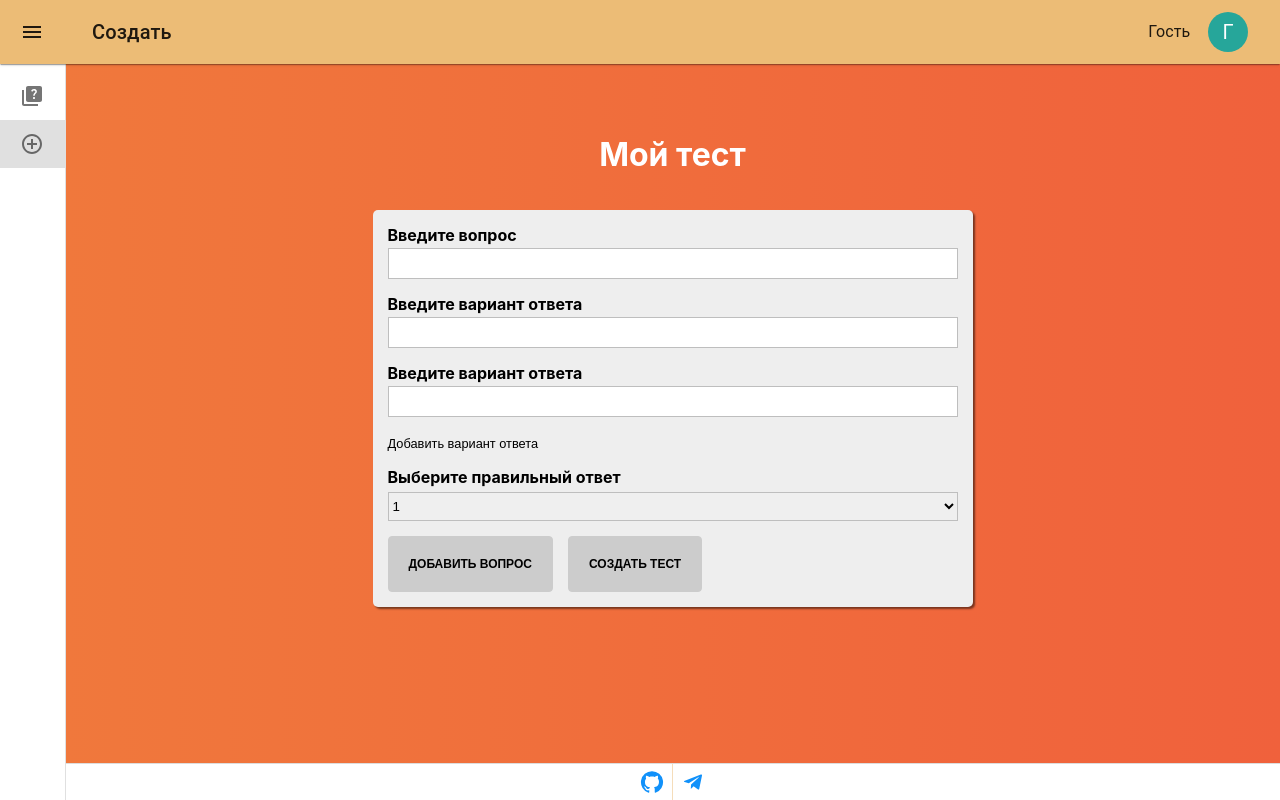
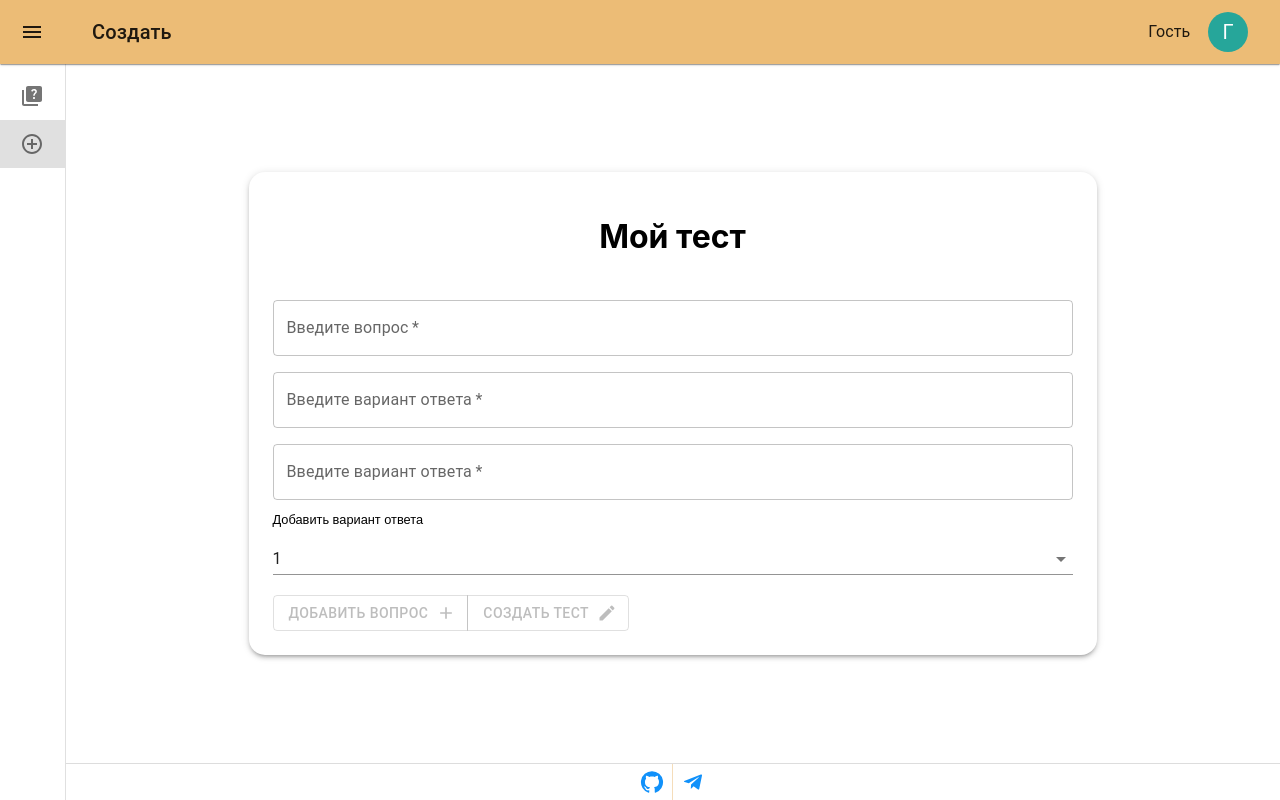
Before and after one commit to Mayamee/react-quiz, a React (Create React App) app: page /create in a window 1280 px wide. Built offline with nearby package versions, Linux system fonts and the light colour scheme.

Commit message:
add mui components

```diff
--- a/src/components/UI/TouchInput/TouchInput.module.scss
+++ b/src/components/UI/TouchInput/TouchInput.module.scss
@@ -12,7 +12,7 @@ textarea {
   padding: 0 0 5px 0;
   font-family: inherit;
   font-weight: inherit;
-  color: #fff;
+  color: rgb(0, 0, 0);
   font-size: 2rem;
   text-align: center;
   background-color: transparent;
--- a/src/containers/QuizCreator/QuizCreator.jsx
+++ b/src/containers/QuizCreator/QuizCreator.jsx
@@ -1,19 +1,20 @@
 import { connect } from "react-redux";
-import classes from "./QuizCreator.module.scss";
-import Button from "../../components/UI/Button/Button";
+import { Button as MuiButton, ButtonGroup } from "@mui/material";
 import TouchInput from "../../components/UI/TouchInput/TouchInput";
-import Input from "../../components/UI/Input/Input";
-import Select from "../../components/UI/Select/Select";
+import { NativeSelect as MuiSelect, Paper, TextField } from "@mui/material";
 import {
   addQuestionToQuiz,
   createQuiz,
 } from "../../store/actions/createQuizAction";
 import AppendButton from "../../components/UI/AppendButton/AppendButton";
-import { Validation } from "../../validation/_Validation";
 import { required } from "../../validation/ruleCreator";
-import { validateFormFields } from "../../helpers/valid";
 import { createValidationInputField } from "../../helpers/formInputCreator";
 import { useState } from "react";
+import PageContainer from "../../components/UI/styled/PageContainer/PageContainer";
+import { useTheme } from "@emotion/react";
+import { Add, Create } from "@mui/icons-material";
+import { validate } from "../../validation/validate";
+import { useEffect } from "react";
 
 const initForm = () => [
   createValidationInputField("Введите вопрос", required()),
@@ -22,6 +23,7 @@ const initForm = () => [
 ];
 
 const QuizCreator = ({ quiz, addQuestionToQuiz, createQuiz }) => {
+  const theme = useTheme();
   const [isFormValid, setFormValid] = useState(false);
   const [rightAnswerId, setRightAnswerId] = useState(1);
   const [formFields, setFormFields] = useState(initForm());
@@ -55,16 +57,15 @@ const QuizCreator = ({ quiz, addQuestionToQuiz, createQuiz }) => {
 
     createQuiz(touchInputValue);
   };
-  const onChangeHandler = (id, value, isValid) => {
+  const onChangeHandler = (id, { target: { value } }) => {
     const formFieldsCopy = [...formFields];
     const field = formFieldsCopy[id];
     field.value = value;
-    field.isValid = isValid;
+    field.touched = true;
+    field.isValid = validate(field.validationRules, value);
+    console.log(field);
     formFieldsCopy[id] = field;
-    const isFormValidCopy = validateFormFields(formFieldsCopy);
-
     setFormFields(formFieldsCopy);
-    setFormValid(isFormValidCopy);
   };
 
   const selectChangeHandler = ({ target: { value } }) => {
@@ -72,14 +73,21 @@ const QuizCreator = ({ quiz, addQuestionToQuiz, createQuiz }) => {
   };
   const renderOpts = () => {
     return formFields.map((field, index) => (
-      <Validation rules={field.validationRules} key={`${field.label}-${index}`}>
-        <Input
+      <TextField
+        sx={{
+          margin: `${theme.spacing(1)} 0`,
+        }}
+        key={`${field.label}-${index}`}
+        onChange={onChangeHandler.bind(null, index)}
+        value={field.value}
+        color="primary"
         label={field.label}
-          value={field.value}
-          type={field.type}
-          onChange={onChangeHandler.bind(this, index)}
+        type="text"
+        variant="outlined"
+        fullWidth
+        required
+        error={field.touched && !field.isValid}
       />
-      </Validation>
     ));
   };
   const addOption = () => {
@@ -91,9 +99,28 @@ const QuizCreator = ({ quiz, addQuestionToQuiz, createQuiz }) => {
     setFormValid(false);
   };
 
+  useEffect(() => {
+    const isFormValid = formFields.every((field) => field.isValid);
+    setFormValid(isFormValid);
+  }, [formFields]);
+
   return (
-    <div className={classes.QuizCreator}>
-      <div>
+    <PageContainer
+      sx={{
+        display: "flex",
+        alignItems: "center",
+        justifyContent: "center",
+        padding: `${theme.spacing(3)} 0`,
+      }}
+    >
+      <Paper
+        sx={{
+          padding: `${theme.spacing(3)}`,
+          maxWidth: "800px",
+          borderRadius: `${theme.spacing(2)}`,
+        }}
+        elevation={3}
+      >
         <h1>
           <TouchInput
             touchInputValue={touchInputValue}
@@ -114,34 +141,43 @@ const QuizCreator = ({ quiz, addQuestionToQuiz, createQuiz }) => {
               Добавить вариант ответа
             </AppendButton>
           )}
-          <Select
-            label="Выберите правильный ответ"
+          <MuiSelect
+            id="select"
             value={rightAnswerId}
+            sx={{ width: "100%", marginBottom: "20px" }}
             onChange={selectChangeHandler}
-            options={formFields
-              .map((option, index) => ({
-                text: index,
-                value: index,
-              }))
+          >
+            {formFields
+              .map((_, index) => (
+                <option value={index} key={index}>
+                  {index}
+                </option>
+              ))
               .splice(1)}
-          />
-          <Button
-            btnType="primary"
+          </MuiSelect>
+          <ButtonGroup variant="outlined">
+            <MuiButton
+              endIcon={<Add />}
+              color="primary"
+              variant="outlined"
               onClick={addQuestionHandler}
               disabled={!isFormValid}
             >
               Добавить вопрос
-          </Button>
-          <Button
-            btnType="success"
+            </MuiButton>
+            <MuiButton
+              endIcon={<Create />}
+              color="primary"
+              variant="outlined"
               onClick={createQuizHandler.bind(this)}
               disabled={quiz.length === 0}
             >
               Создать тест
-          </Button>
+            </MuiButton>
+          </ButtonGroup>
         </form>
-      </div>
-    </div>
+      </Paper>
+    </PageContainer>
   );
 };
 
--- a/src/containers/QuizCreator/QuizCreator.module.scss
+++ /dev/null
@@ -1,24 +0,0 @@
-.QuizCreator {
-  display: flex;
-  justify-content: center;
-  padding-top: 50px;
-  flex-grow: 1;
-  width: 100%;
-  background: linear-gradient(270deg, #f0613c 0%, #f0783c 100%);
-  & > div {
-    width: 100%;
-    max-width: 600px;
-    padding: 0 20px;
-  }
-  h1,
-  h2 {
-    text-align: center;
-    color: #fff;
-  }
-  form {
-    background: #eee;
-    border-radius: 5px;
-    padding: 15px;
-    box-shadow: 2px 2px 2px rgba($color: #000000, $alpha: 0.5);
-  }
-}
--- a/src/helpers/formInputCreator.js
+++ b/src/helpers/formInputCreator.js
@@ -2,10 +2,14 @@ export const createValidationInputField = (
   label = "Empty",
   validationRules = [],
   type = "text",
-  value = ""
+  value = "",
+  isValid = false,
+  touched = false
 ) => ({
   type,
   label,
   value,
   validationRules,
+  isValid,
+  touched,
 });
```
Lines whose indentation alone changed are shown as unchanged.
